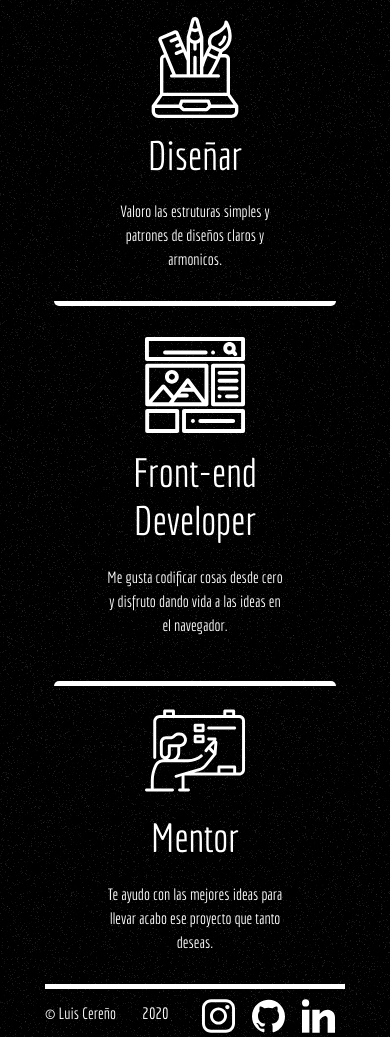
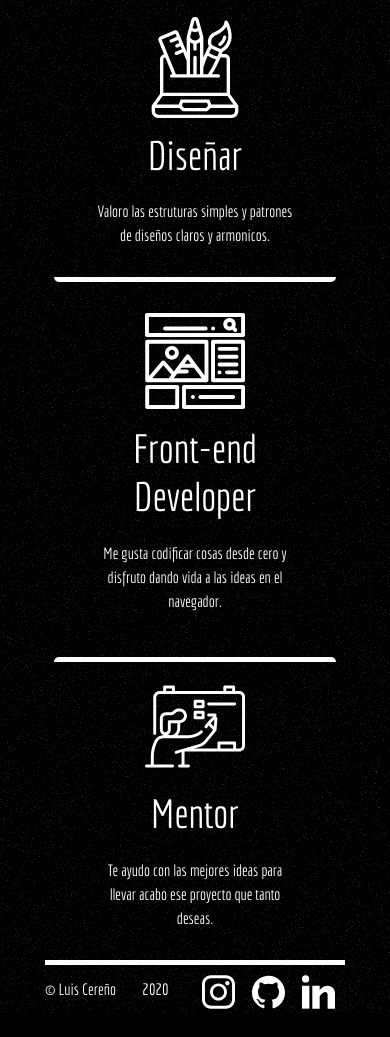
Before and after one commit to torrescereno/dev-web-coder, a plain HTML site: page servicios.html in a window 390 px wide. Shown: the part 161-1198 px from the top of the page. After the commit the page ends 1174 px from the top, so only its background shows below. Drawn offline with nearby package versions, Linux system fonts and the light colour scheme.

Commit message:
Corrección de errores servicios

```diff
--- a/css/estilo.css
+++ b/css/estilo.css
@@ -390,7 +390,6 @@ form span button:hover {
         font-size: 3vw;
     }
     #services-content div span {
-        width: 100%;
         margin-top: 5%;
         padding-bottom: 5%;
         padding-top: 5%;
@@ -404,7 +403,7 @@ form span button:hover {
         border-left: none;
     }
     #services-content div span p {
-        width: 70%;
+        width: 80%;
     }
     /*TRABAJOS*/
     #jobs-titile h1 {
@@ -439,7 +438,7 @@ form span button:hover {
     }
     /* FOOTER */
     #footer-main {
-        margin-bottom: 3%;
+        margin-bottom: 2%;
     }
     #footer-content span {
         width: 50%;
--- a/servicios.html
+++ b/servicios.html
@@ -94,7 +94,7 @@
                     </div>
                 </div>
                 <!-- FOOTER -->
-                <footer class="row justify-content-end align-items-end w-75 p-0 m-0" id="footer-main">
+                <footer class="row justify-content-end align-items-end w-75 p-0" id="footer-main">
                     <div class="container-fluid">
                         <div class="row justify-content-center align-items-center">
                             <div class="row justify-content-between align-items-center" id="footer-content">
```
Also changed, not shown: conacto.html (+1 -1 lines), trabajos.html (+2 -2 lines).
